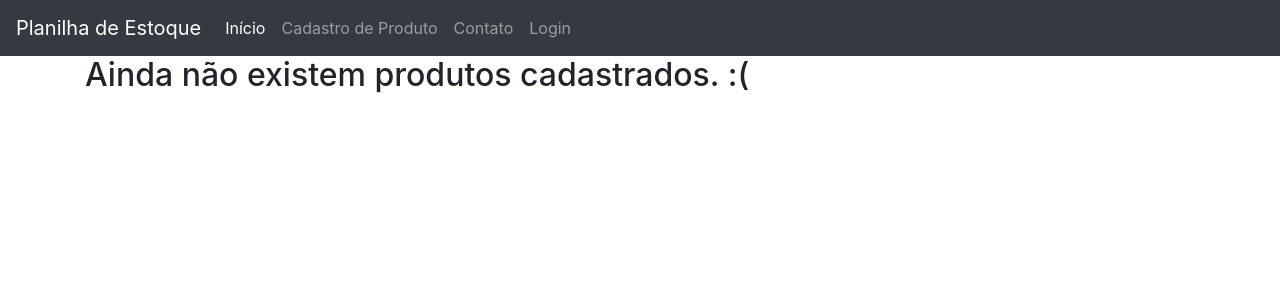
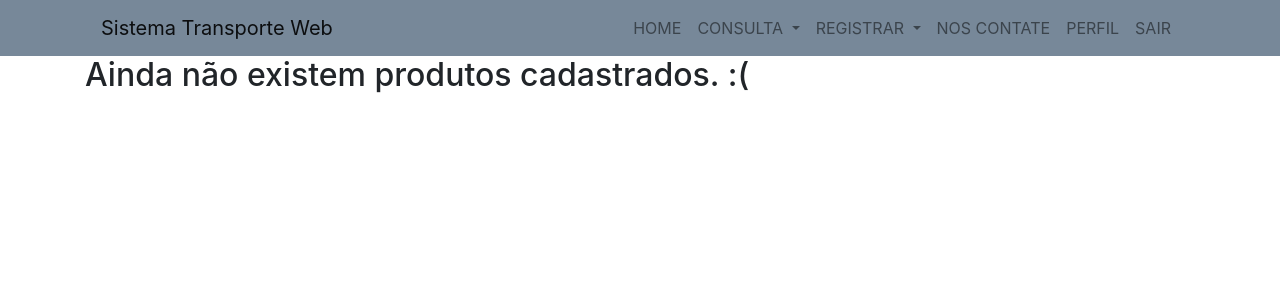
Before and after one commit to allandiamante/allandiamante-django2-CRUD2, a Django app: page / in a window 1280 px wide. Shown: the top 300 px of the page. Run offline with Django 3.2, Linux system fonts and the light colour scheme; data that the repository does not hold is empty; some libraries are stand-ins or nearby versions.

Commit message:
Alterações no css

```diff
--- a/core/static/css/styles.css
+++ b/core/static/css/styles.css
@@ -1,3 +1,9 @@
 a{
-	color: #fff;
+
 }
+
+.header{
+    background-repeat: no-repeat;
+    background-size: 38mm;
+    background-color: lightslategrey;
+}
--- a/core/templates/index.html
+++ b/core/templates/index.html
@@ -7,30 +7,64 @@
     <title>Index</title>
     {% bootstrap_css %}
     <link href="{% static 'css/styles.css' %}" rel="stylesheet">
-    <nav class="navbar navbar-expand-lg navbar-dark bg-dark">
-        <a class="navbar-brand" href="#">Planilha de Estoque</a>
-        <button class="navbar-toggler" type="button" data-toggle="collapse" data-target="#navbarNav" aria-controls="navbarNav" aria-expanded="false" aria-label="Toggle navigation">
-          <span class="navbar-toggler-icon"></span>
+
+</head>
+<body>
+    <section class="header">
+        <div class="container">
+            <nav class="navbar navbar-expand-lg navbar-light" style="">
+                <a class="navbar-brand" href="#">Sistema Transporte Web</a>
+                <button class="navbar-toggler" type="button" data-toggle="collapse"
+                data-target="#navbarNav" aria-controls="navbarNav" aria-expanded="false"
+                aria-label="Toggle navigation">
+                    <i class="fa fa-bars"></i>
                 </button>
                 <div class="collapse navbar-collapse" id="navbarNav">
-          <ul class="navbar-nav">
-            <li class="nav-item active">
-              <a class="nav-link" href="http://127.0.0.1:8000">Início<span class="sr-only">(current)</span></a>
+                  <ul class="navbar-nav ml-auto text-right">
+                    <li class="nav-item">
+                      <a class="nav-link active-home" href="../principal/principal.html">HOME</a>
+                    </li>
+                    <div class="dropdown">
+                      <li class="nav-item">
+                        <a class="nav-link dropdown-toggle" type="button" id="dropdownM" data-toggle="dropdown" aria-haspopup="true" aria-expanded="false">
+                          CONSULTA
+                        </a>
+                        <div class="dropdown-menu" aria-labelledby="dropdownM">
+                          <a class="dropdown-item" href="../consultar corrida/consultar corrida.html">Corrida</a>
+                          <a class="dropdown-item" href="../relatorios/relatorio.html">Relatório</a>
+                          <a class="dropdown-item" href="../grafico/grafico.html">Gráfico</a>
+                          <a class="dropdown-item" href="../Gerenciamento_de_veiculo/gerenciarv.html">Veículo</a>
+                          <a class="dropdown-item" href="../gerenciar-cliente/index.html">Cliente</a>
+                          <a class="dropdown-item" href="../gerenciar-carga/index.html">Carga</a>
+                        </div>
+                      </li>
+                    </div>
+                    <div class="dropdown">
+                      <li class="nav-item">
+                        <a class="nav-link dropdown-toggle" type="button" id="dropdownMN" data-toggle="dropdown" aria-haspopup="true" aria-expanded="false">
+                          REGISTRAR
+                        </a>
+                        <div class="dropdown-menu" aria-labelledby="dropdownMN">
+                          <a class="dropdown-item" href="../registrar corrida/Registrar Corrida.html">Corrida</a>
+                          <a class="dropdown-item" href="../Cadastrar_veiculo/cadastrov.html">Veículo</a>
+                          <a class="dropdown-item" href="../registrar-cliente/index.html">Cliente</a>
+                        </div>
+                      </li>
+                    </div>
+                    <li class="nav-item">
+                      <a class="nav-link" href="#">NOS CONTATE</a>
                     </li>
                     <li class="nav-item">
-              <a class="nav-link" href="http://127.0.0.1:8000/produto">Cadastro de Produto</a>
+                      <a class="nav-link" href="../perfil/index.html">PERFIL</a>
                     </li>
                     <li class="nav-item">
-                <a class="nav-link" href="http://127.0.0.1:8000/contato">Contato</a>
-            </li>
-            <li class="nav-item">
-              <a class="nav-link" href="http://127.0.0.1:8000/admin">Login</a>
+                      <a class="nav-link" href="../principal nao logado/principal.html">SAIR</a>
                     </li>
                   </ul>
                 </div>
               </nav>
-</head>
-<body>
+        </div>
+    </section>
     <div class="container">
         {% if produtos %}
         <h1>Produtos</h1>
```
Also changed, not shown: core/templates/contato.html (+47 -14 lines). Lines whose indentation alone changed are shown as unchanged.
